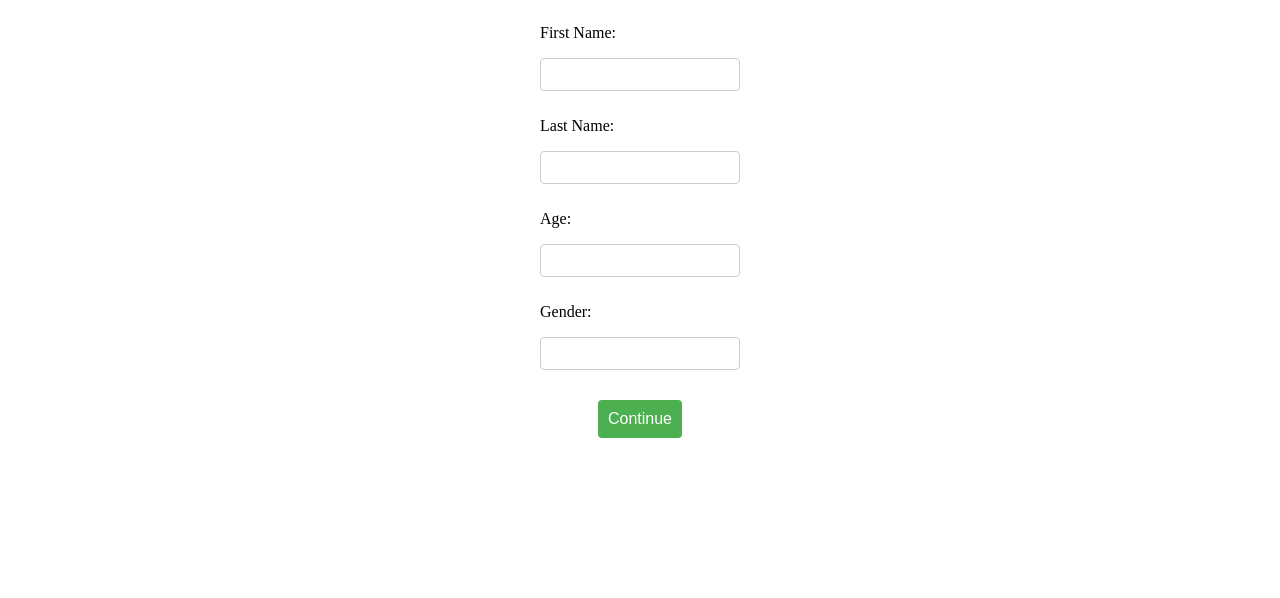
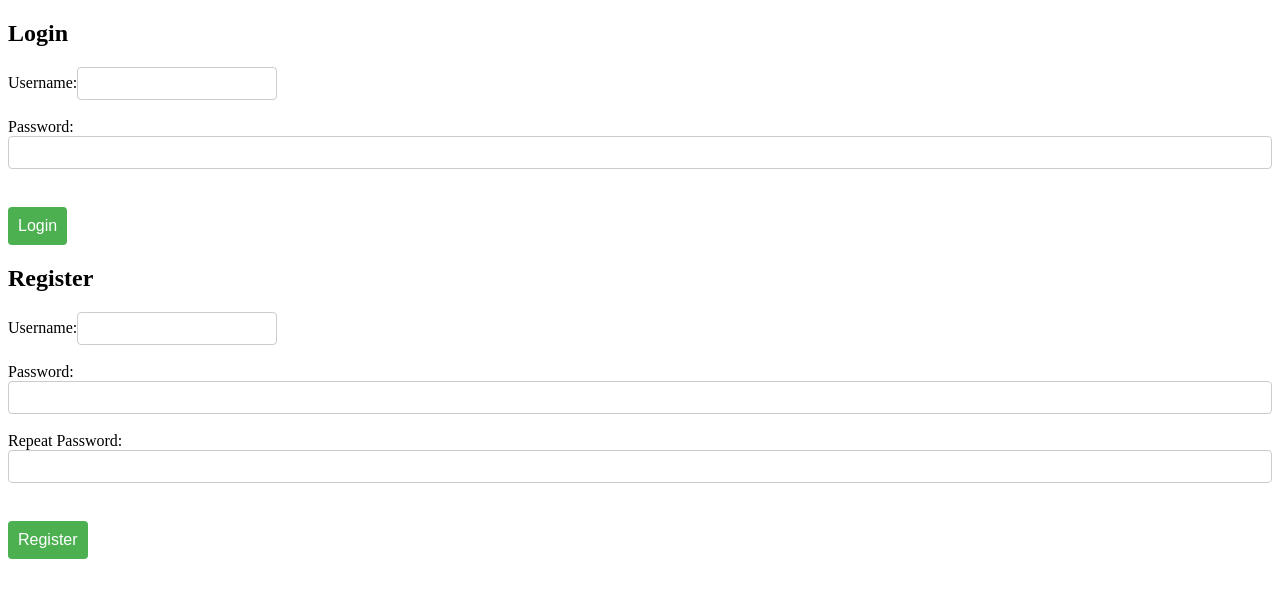
Before and after one commit to KhorshidV/health-journal, a React (Create React App) app: page / in a window 1280 px wide. Shown: the top 598 px of the page. Built offline with nearby package versions, Linux system fonts and the light colour scheme.

Commit message:
login and register

```diff
--- a/src/App.js
+++ b/src/App.js
@@ -1,16 +1,54 @@
-import React from 'react';
-import { BrowserRouter as Router, Route, Routes } from 'react-router-dom';
+// App.js
+import React, { useState } from 'react';
+import { BrowserRouter as Router, Route, Routes, Navigate } from 'react-router-dom';
 import PersonalInfoForm from './components/PersonalInfoForm';
+import HealthInfoForm from './components/HealthInfoForm';
 import DisplayInfo from './components/DisplayInfo';
-import HealthInfoForm from './components/HealthInfoForm';
+import LoginForm from './components/LoginForm';
+import RegistrationForm from './components/RegistrationForm';
 
 function App() {
+  const [authenticatedUser, setAuthenticatedUser] = useState(
+    JSON.parse(localStorage.getItem('authenticatedUser')) || null
+  );
+
+  const [registeredUser, setRegisteredUser] = useState(
+    JSON.parse(localStorage.getItem('registeredUser')) || null
+  );
+
+  const handleLogin = (userData) => {
+    setAuthenticatedUser(userData);
+  };
+
+  const handleRegister = (userData) => {
+    setRegisteredUser(userData);
+  };
+
+  const handleLogout = () => {
+    localStorage.removeItem('authenticatedUser');
+    setAuthenticatedUser(null);
+  };
+
   return (
     <Router>
       <Routes>
-      <Route path="/" element={<PersonalInfoForm />} />
-      <Route path="/health-info" element={<HealthInfoForm />} />
-      <Route path="/display" element={<DisplayInfo />} />
+        <Route
+          path="/"
+          element={
+            authenticatedUser ? (
+              <DisplayInfo userData={authenticatedUser} onLogout={handleLogout} />
+            ) : (
+              <>
+                <LoginForm onLogin={handleLogin} />
+                <RegistrationForm onRegister={handleRegister} />
+              </>
+            )
+          }
+        />
+        <Route path="/personal-info" element={<PersonalInfoForm />} />
+        <Route path="/health-info" element={<HealthInfoForm />} />
+        <Route path="/display" element={<DisplayInfo userData={registeredUser} onLogout={handleLogout} />} />
+        <Route path="/*" element={<Navigate to="/" />} />
       </Routes>
     </Router>
   );
--- a/src/components/DisplayInfo.js
+++ b/src/components/DisplayInfo.js
@@ -1,17 +1,21 @@
 import React from 'react';
-import { useLocation } from 'react-router-dom';
 
+const DisplayInfo = ({ userData, onLogout }) => {
+  console.log('DisplayInfo userData:', userData);
 
-const DisplayInfo = () => {
-    const location = useLocation();
-    const userData = location.state?.userData || JSON.parse(localStorage.getItem('userData')) || {};
+  const handleLogout = () => {
+    if (typeof onLogout === 'function') {
+      onLogout();
+    }
+  };
 
-    if (!userData) {
-        return <div>No data to display.</div>;
-    }
   return (
     <div>
-      <h2>Entered Information</h2>
+      <h2>Display Info</h2>
+      {userData ? (
+        <div>
+            <p>User Information:</p>
+            <p><strong>First Name:</strong> {userData.username}</p>
             <p>
             <strong>First Name:</strong> {userData.firstName}
             </p>
@@ -31,6 +35,11 @@ const DisplayInfo = () => {
                 <strong>Water:</strong> {userData.water}
             </p>
       </div>
+      ) : (
+        <p>No data to display</p>
+      )}
+      <button onClick={handleLogout}>Logout</button>
+    </div>
   );
 };
 
--- /dev/null
+++ b/src/components/LoginForm.js
@@ -0,0 +1,47 @@
+// LoginForm.js
+import React, { useState } from 'react';
+import { useNavigate } from 'react-router-dom';
+
+const LoginForm = ({ onLogin }) => {
+  const navigate = useNavigate();
+  const [username, setUsername] = useState('');
+  const [password, setPassword] = useState('');
+
+  const handleLogin = () => {
+    // Simple validation, you might want to improve this
+    if (username && password) {
+      // Perform user login (for simplicity, we're just using local storage)
+      const storedUser = JSON.parse(localStorage.getItem('registeredUser'));
+      if (storedUser && storedUser.username === username && storedUser.password === password) {
+        const userData = { username };
+        localStorage.setItem('authenticatedUser', JSON.stringify(userData));
+        onLogin(userData);
+        // Redirect to the display-info page after login
+        navigate('/display');
+      } else {
+        alert('Invalid username or password.');
+      }
+    } else {
+      alert('Please enter all fields.');
+    }
+  };
+
+  return (
+    <div>
+      <h2>Login</h2>
+      <label>
+        Username:
+        <input type="text" value={username} onChange={(e) => setUsername(e.target.value)} />
+      </label>
+      <br />
+      <label>
+        Password:
+        <input type="password" value={password} onChange={(e) => setPassword(e.target.value)} />
+      </label>
+      <br />
+      <button onClick={handleLogin}>Login</button>
+    </div>
+  );
+};
+
+export default LoginForm;
--- /dev/null
+++ b/src/components/RegistrationForm.js
@@ -0,0 +1,58 @@
+// RegistrationForm.js
+import React, { useState } from 'react';
+import { useNavigate } from 'react-router-dom';
+
+const RegistrationForm = ({ onRegister }) => {
+  const navigate = useNavigate();
+  const [username, setUsername] = useState('');
+  const [password, setPassword] = useState('');
+  const [repeatPassword, setRepeatPassword] = useState('');
+
+  const handleRegister = () => {
+    // Simple validation, you might want to improve this
+    if (username && password && repeatPassword) {
+      if (password !== repeatPassword) {
+        alert('Passwords do not match. Please enter matching passwords.');
+      } else {
+        // Perform user registration (for simplicity, we're just using local storage)
+        const userData = { username, password };
+        console.log('User Data:', userData); // Add this line
+        localStorage.setItem('registeredUser', JSON.stringify(userData));
+        onRegister(userData);
+        // Redirect to the personal-info page after registration
+        navigate('/personal-info');
+      }
+    } else {
+      alert('Please enter all fields.');
+    }
+  };
+
+
+  return (
+    <div>
+      <h2>Register</h2>
+      <label>
+        Username:
+        <input type="text" value={username} onChange={(e) => setUsername(e.target.value)} />
+      </label>
+      <br />
+      <label>
+        Password:
+        <input type="password" value={password} onChange={(e) => setPassword(e.target.value)} />
+      </label>
+      <br />
+      <label>
+        Repeat Password:
+        <input
+          type="password"
+          value={repeatPassword}
+          onChange={(e) => setRepeatPassword(e.target.value)}
+        />
+      </label>
+      <br />
+      <button onClick={handleRegister}>Register</button>
+    </div>
+  );
+};
+
+export default RegistrationForm;
```
Also changed, not shown: src/components/PersonalInfoList.js (deleted, +0 -30 lines). Lines whose indentation alone changed are shown as unchanged.
